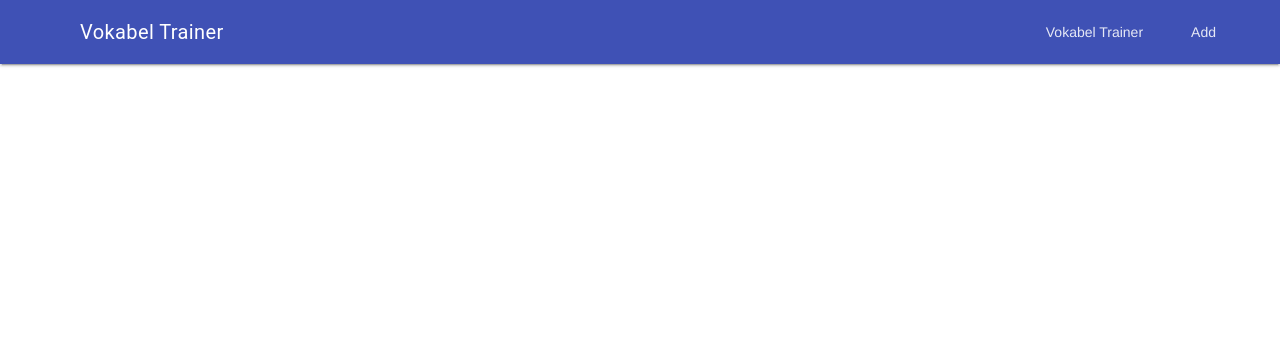
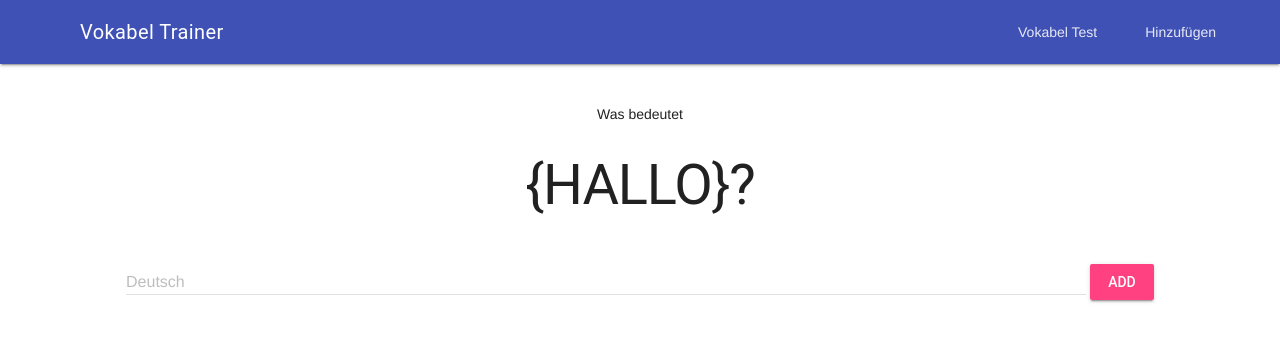
Before and after one commit to nadine-grantz/VokabelApp, a plain HTML site: page index.html in a window 1280 px wide. Drawn offline with nearby package versions, Linux system fonts and the light colour scheme.

Commit message:
finish html

```diff
--- a/index.html
+++ b/index.html
@@ -26,24 +26,42 @@
           <div class="mdl-layout-spacer"></div>
           <!-- Navigation. We hide it in small screens. -->
           <nav class="mdl-navigation mdl-layout--large-screen-only">
-            <a class="mdl-navigation__link" href="index.html"
-              >Vokabel Trainer</a
-            >
-            <a class="mdl-navigation__link" href="add.html">Add</a>
+            <a class="mdl-navigation__link" href="index.html">Vokabel Test</a>
+            <a class="mdl-navigation__link" href="add.html">Hinzufügen</a>
           </nav>
         </div>
       </header>
       <div class="mdl-layout__drawer">
-        <span class="mdl-layout-title">Title</span>
+        <span class="mdl-layout-title">Vokabel Trainer</span>
         <nav class="mdl-navigation">
-          <a class="mdl-navigation__link" href="">Link 1</a>
-          <a class="mdl-navigation__link" href="">Link</a>
-          <a class="mdl-navigation__link" href="">Link</a>
-          <a class="mdl-navigation__link" href="">Link</a>
+          <a class="mdl-navigation__link" href="index.html">Vokabel Test</a>
+          <a class="mdl-navigation__link" href="add.html">Hinzufügen</a>
         </nav>
       </div>
       <main class="mdl-layout__content">
-        <div class="page-content"><!-- Your content goes here --></div>
+        <div class="page-content">
+          Was bedeutet
+          <h1>{HALLO}?</h1>
+          <form action="#">
+            <div
+              class="mdl-textfield mdl-js-textfield mdl-textfield--floating-label"
+            >
+              <input
+                class="mdl-textfield__input"
+                type="text"
+                id="german_text"
+              />
+              <label class="mdl-textfield__label" for="german_text"
+                >Deutsch</label
+              >
+            </div>
+            <button
+              class="mdl-button mdl-js-button mdl-button--raised mdl-button--accent"
+            >
+              Add
+            </button>
+          </form>
+        </div>
       </main>
     </div>
   </body>
--- a/styles.css
+++ b/styles.css
@@ -1,5 +1,6 @@
 .page-content {
   padding: 40px;
+  text-align: center;
 }
 
 .mdl-textfield {
```
